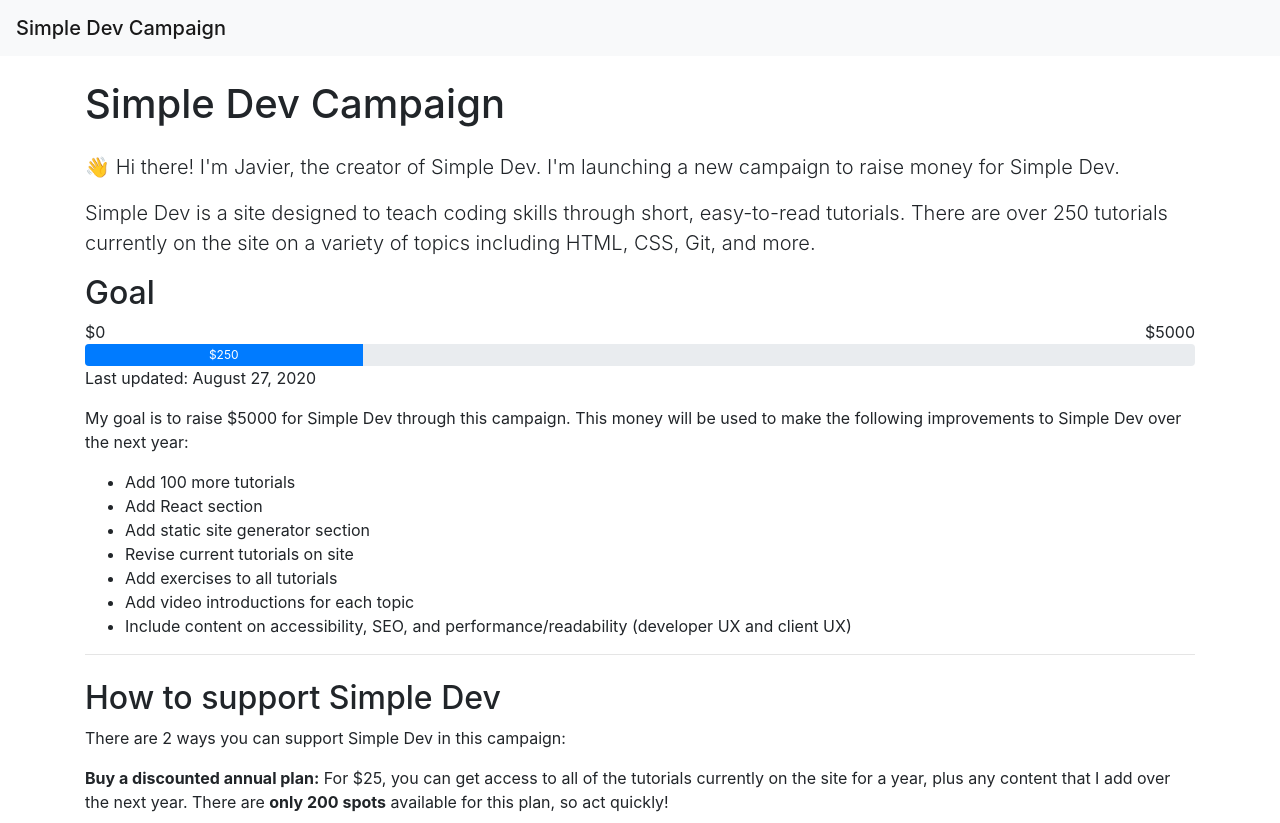
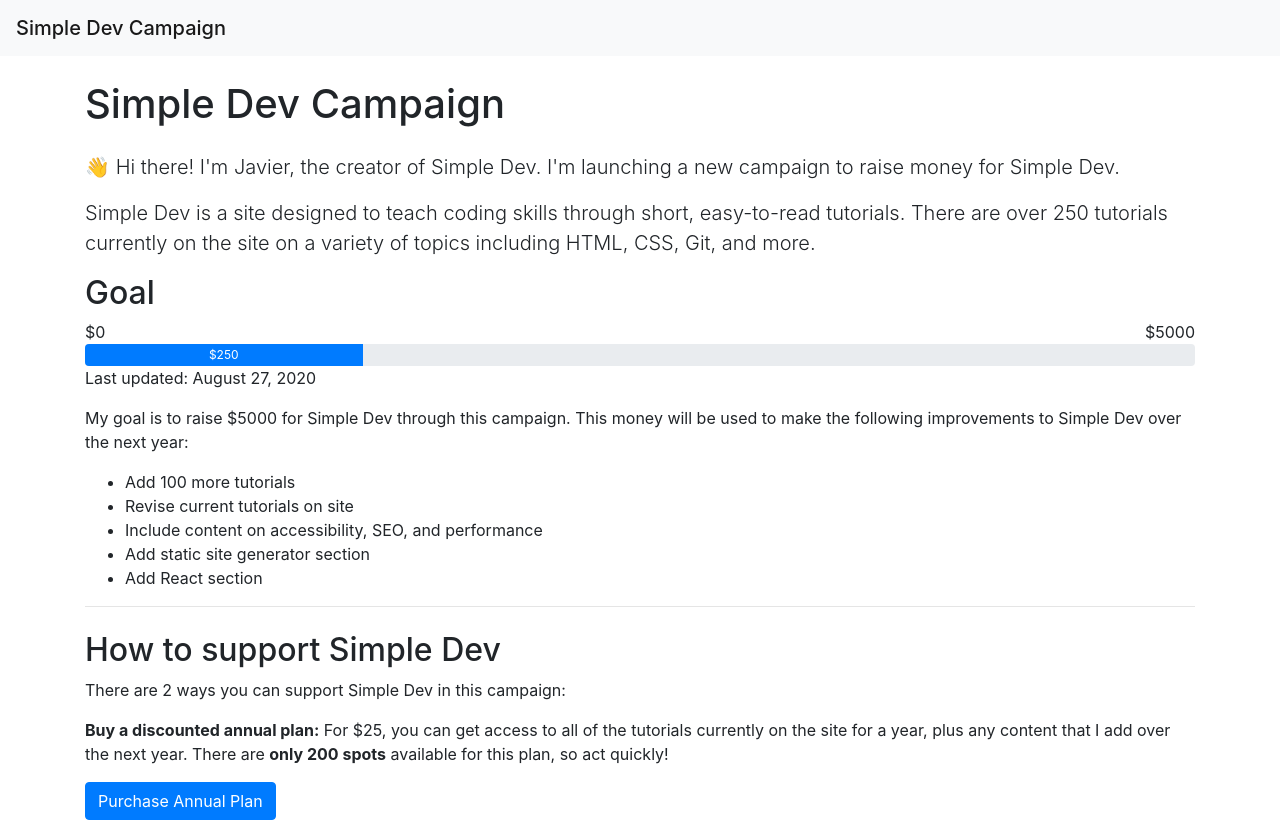
Before and after one commit to simpledevio/sd-campaign, a plain HTML site: page index.html in a window 1280 px wide. Shown: the top 823 px of the page. Drawn offline with nearby package versions, Linux system fonts and the light colour scheme.

Commit message:
Update goals on index.html

```diff
--- a/index.html
+++ b/index.html
@@ -39,12 +39,10 @@
   <p>My goal is to raise $5000 for Simple Dev through this campaign. This money will be used to make the following improvements to Simple Dev over the next year:</p>
   <ul>
     <li>Add 100 more tutorials</li>
+    <li>Revise current tutorials on site</li>
+    <li>Include content on accessibility, SEO, and performance</li>
+    <li>Add static site generator section</li>
     <li>Add React section</li>
-    <li>Add static site generator section</li>
-    <li>Revise current tutorials on site</li>
-    <li>Add exercises to all tutorials</li>
-    <li>Add video introductions for each topic</li>
-    <li>Include content on accessibility, SEO, and performance/readability (developer UX and client UX)</li>
   </ul>
 
   <hr>
```
